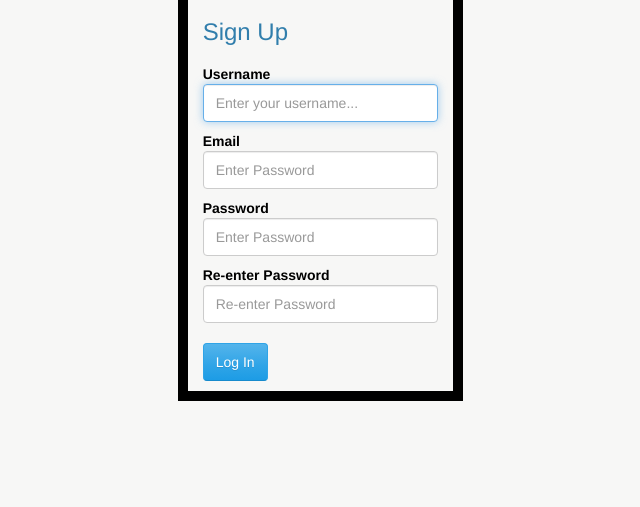
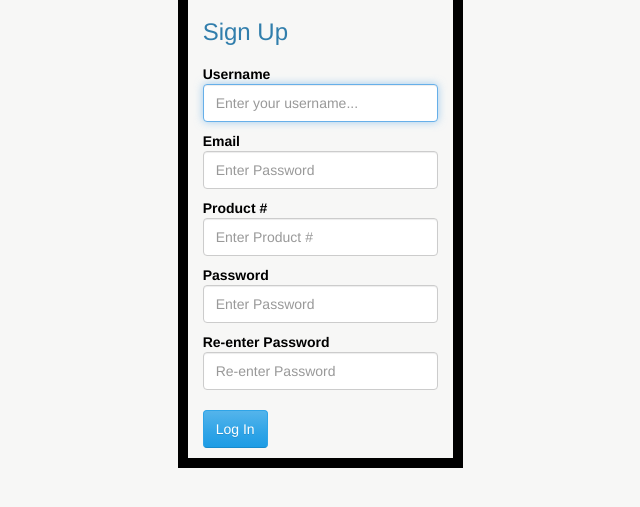
Before and after one commit to eckama11/CS519, a CodeIgniter app: page /Add.php in a window 1280 px wide. Shown: the part 142-649 px from the top of the page, without its empty margins (364-1004 px from the left). Run offline with CodeIgniter, Linux system fonts and the light colour scheme; some libraries are stand-ins or nearby versions.

Commit message:
Modify Add.php
added product number to account

```diff
--- a/air_quality/CS519/Add.php
+++ b/air_quality/CS519/Add.php
@@ -96,6 +96,12 @@ require_once("common.php");
                         		<input name="email" maxlength="50" placeholder="Enter Password" type="email" class="form-control" id="email" />
                     		</div>
                     	</div>
+                    	<div class="control-group">
+                        	<label class="control-label" for="email">Product #</label>
+                        	<div class="controls">
+                        		<input name="product" maxlength="50" placeholder="Enter Product #" type="text" class="form-control" id="product" />
+                    		</div>
+                    	</div>
 						<div class="control-group">
                         	<label class="control-label" for="password">Password</label>
                         	<div class="controls">
```
